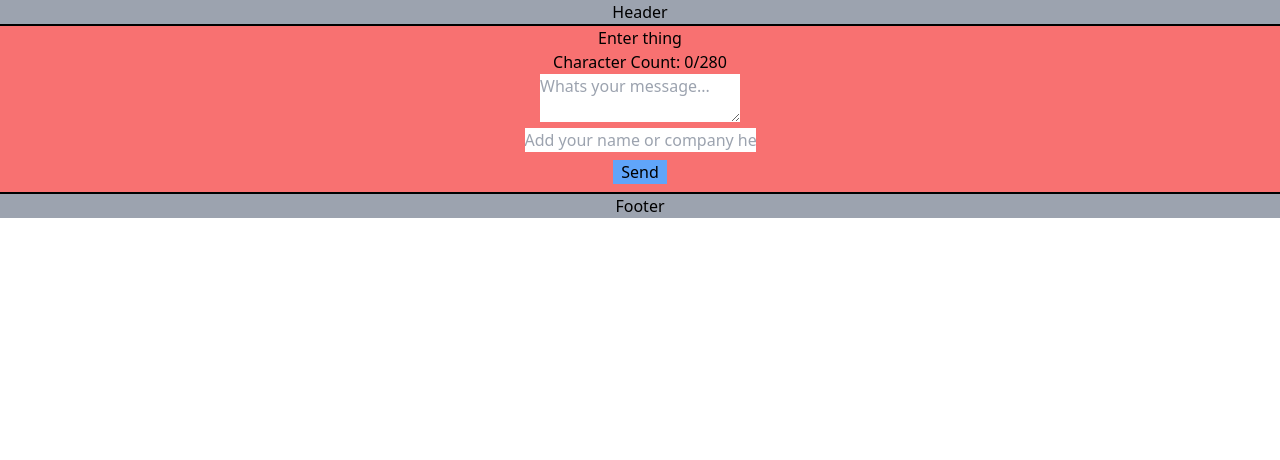
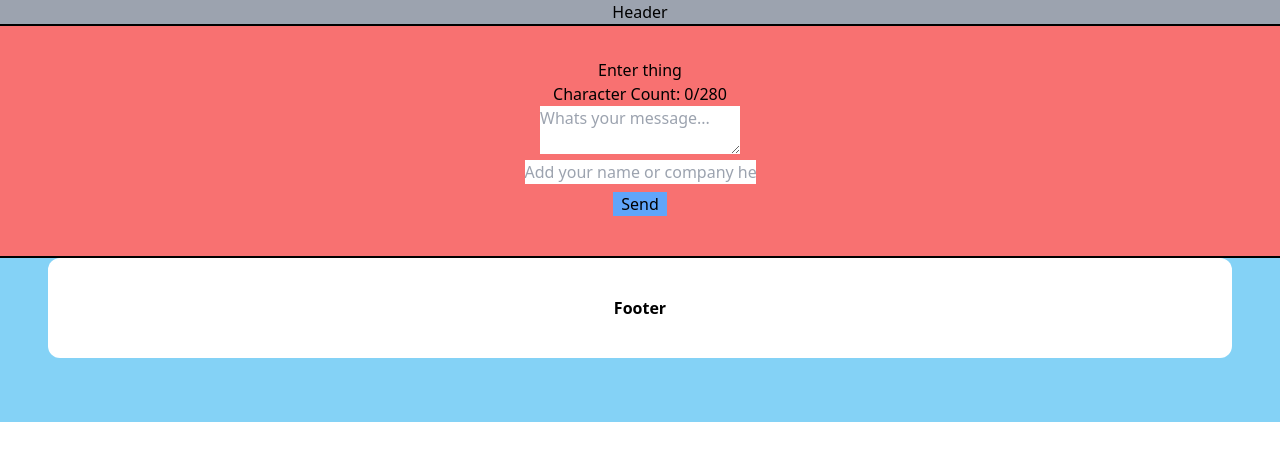
Before and after one commit to csutrick/Personal-Portfolio, a React (Create React App) app in the folder client/: page / in a window 1280 px wide. Shown: the top 460 px of the page. Built offline with nearby package versions, Linux system fonts and the light colour scheme.

Commit message:
Basic footer

```diff
--- a/client/src/App.js
+++ b/client/src/App.js
@@ -13,11 +13,9 @@ const client = new ApolloClient({
 function App() {
   return (
     <ApolloProvider client={client}>
-      <div className='flex flex-col justify-center'>
         <Header />
         <Home />
         <Footer />
-      </div>
     </ApolloProvider>
   );
 }
--- a/client/src/components/Footer/index.js
+++ b/client/src/components/Footer/index.js
@@ -2,8 +2,11 @@ import React from 'react';
 
 const Footer = () => {
     return (
-        <footer className='bg-gray-400 text-center'>
-            <h1 className='text-black'>Footer</h1>
+        <footer className='flex w-full bg-[#84D2F6] justify-center'>
+            <div className='mx-12 flex justify-center items-center w-[1250px] h-[100px] mb-16
+            bg-white rounded-xl'>
+                <h3 className='font-bold'>Footer</h3>
+            </div>
         </footer>
     );
 };
--- a/client/src/pages/Home.js
+++ b/client/src/pages/Home.js
@@ -6,7 +6,7 @@ import OfferForm from '../components/OfferForm';
 
 const Home = () => {
     return (
-       <main className='bg-red-400 text-center border-black border-b-2 border-t-2'>
+       <main className='bg-red-400 text-center border-black border-b-2 border-t-2 p-8'>
             <OfferForm />
        </main>
     );
```
